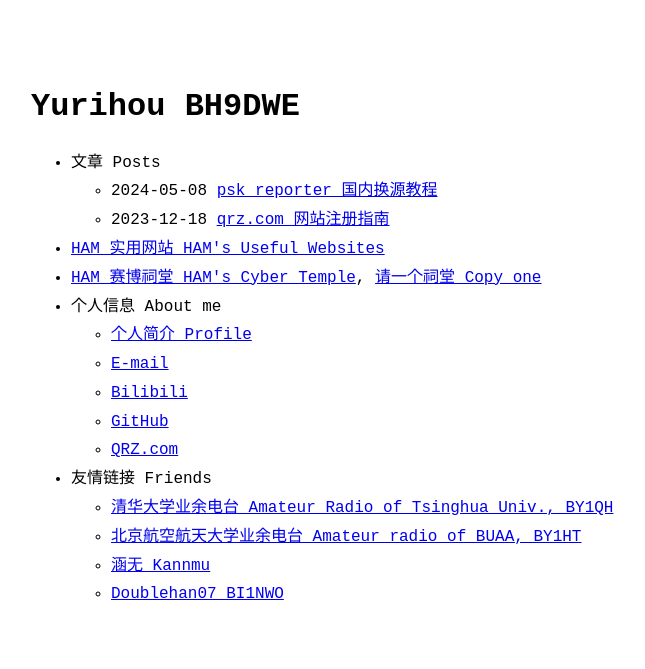
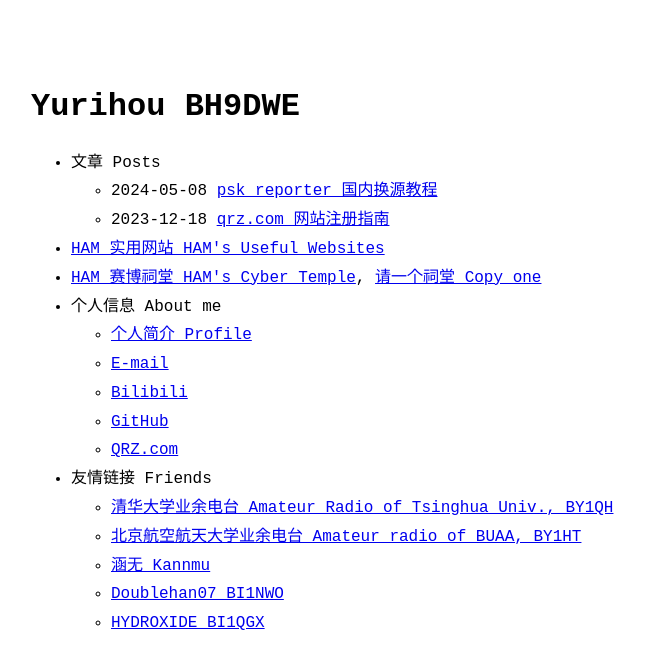
Before and after one commit to Yurihou/yurihou.github.io, a Jekyll site: the page built from index.md, in a window 1280 px wide. Shown: the top 669 px of the page, without its empty margins (289-934 px from the left). Built offline with Jekyll 4.4.1, drawn with Linux system fonts in a browser that asks for light colours.

Commit message:
Update menu.yml

```diff
--- a/_data/menu.yml
+++ b/_data/menu.yml
@@ -31,3 +31,5 @@ entries:
         url: https://kannmu.github.io/
       - title: Doublehan07 BI1NWO
         url: https://doublehan07.github.io/
+      - title: HYDROXIDE BI1QGX
+        url: https://echoandmoonlight.com/
```
